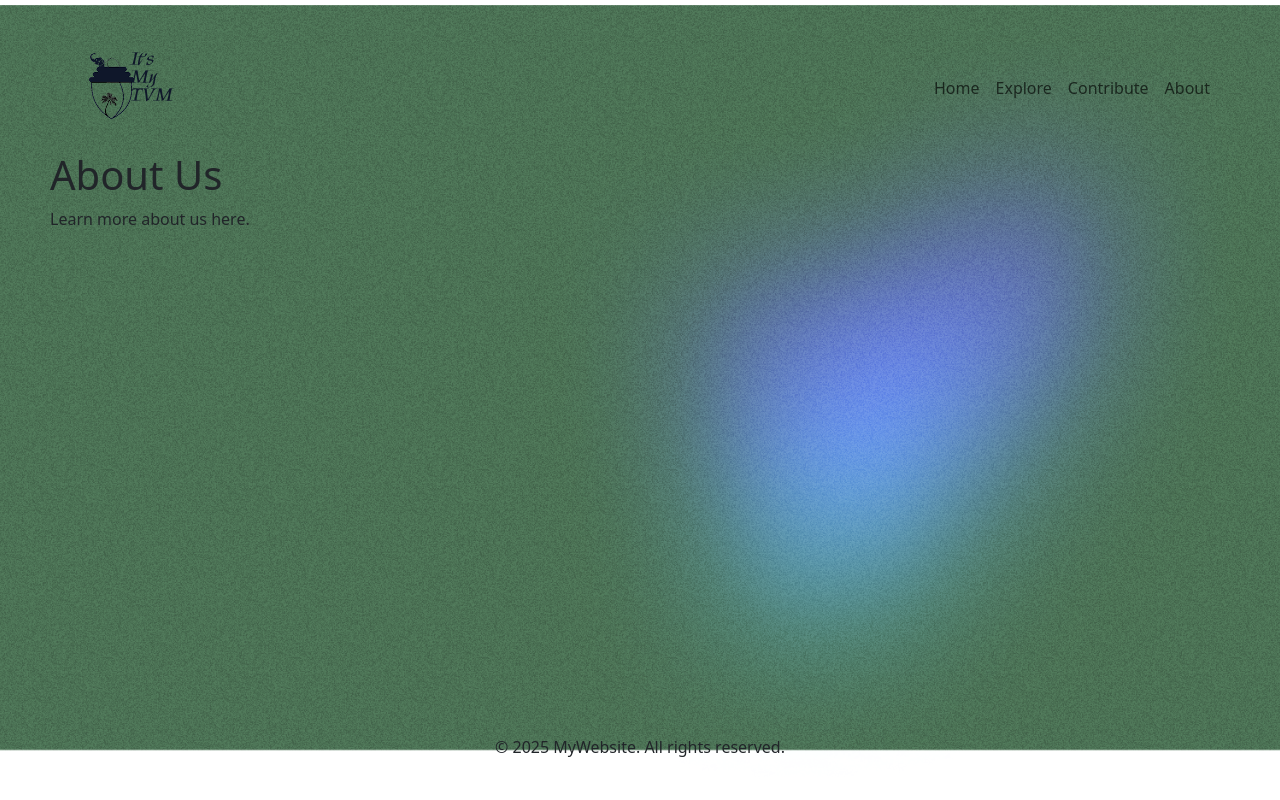
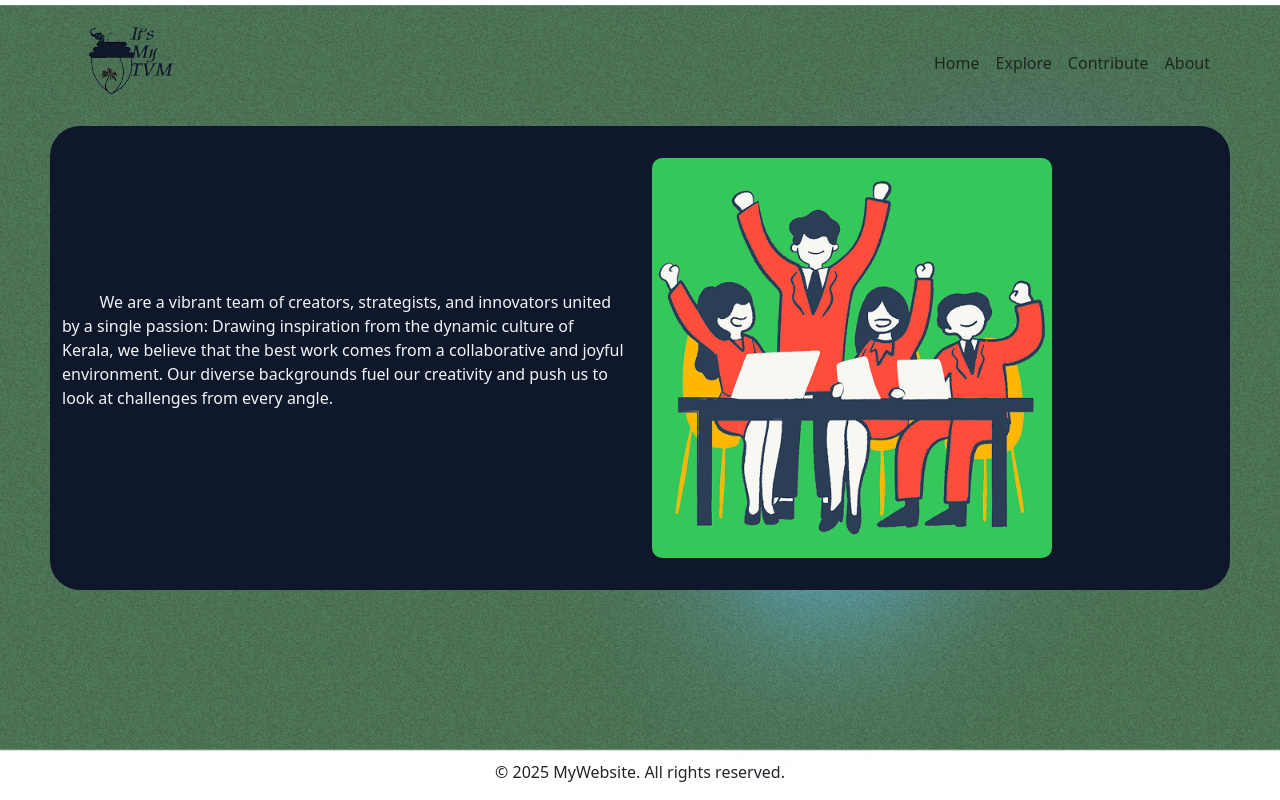
Before and after one commit to faizal6916/itsmytvmunofficial, a PHP site: page /itsmytvmunofficial/about in a window 1280 px wide. Run offline with PHP 8.4, Linux system fonts and the light colour scheme; some web fonts are replaced.

Commit message:
third commit

```diff
--- a/views/about.php
+++ b/views/about.php
@@ -1,4 +1,22 @@
 <?php include 'header.php'; ?>
-<h1>About Us</h1>
-<p>Learn more about us here.</p>
+<div class="container-fluid custom-section">
+  <div class="row align-items-center g-6">
+    <!-- Left: Paragraph -->
+    <div class="col-lg-6 custom-text">
+
+      <p>
+                          &nbsp&nbsp&nbsp&nbsp&nbsp&nbsp&nbsp&nbsp
+                          We are a vibrant team of creators, strategists, and innovators united by a single passion:
+                          Drawing inspiration from the dynamic culture of Kerala,
+                          we believe that the best work comes from a collaborative and joyful environment.
+                          Our diverse backgrounds fuel our creativity and push us to look at challenges from every angle.
+      </p>
+    </div>
+
+    <!-- Right: Image -->
+    <div class="col-lg-6">
+      <img src="views/css/assets/about_us.png" style="width: 400px; height: 400px; object-fit: cover;" alt="Travel" class="custom-img">
+    </div>
+  </div>
+</div>
 <?php include 'footer.php'; ?>
--- /dev/null
+++ b/views/css/aboutstyle.css
@@ -0,0 +1,18 @@
+ .custom-section {
+      background-color: #0F172A;
+      color: #f1f5f9;
+      padding: 2rem 1rem;
+      border-radius: 30px;
+    }
+    .custom-img {
+      width: 100%;
+      height: auto;
+      max-height: 500px;
+      object-fit: cover;
+      border-radius: 10px;
+    }
+    @media (min-width: 992px) {
+      .custom-text {
+        padding-right: 2rem;
+      }
+    }
--- /dev/null
+++ b/views/css/formstyle.css
@@ -0,0 +1,26 @@
+  .contribute-section {
+      background-color: #0F172A;
+      /* color: white; */
+      padding: 2rem;
+      border-radius: 30px;
+    }
+    .contribute-section img {
+      width: 100%;
+      height: auto;
+      max-height: 500px;
+      object-fit: cover;
+      border-radius: 10px;
+      margin-left: 40px;
+    }
+   .form-control, .form-control:focus {
+      background-color: #1E293B;
+      border: 1px solid #334155;
+      color: white;
+    }
+    .form-label {
+      color: #cbd5e1;
+    }
+    .btn-primary {
+      background-color: #3B82F6;
+      border: none;
+    }
--- a/views/css/style.css
+++ b/views/css/style.css
@@ -4,7 +4,9 @@
   background-size: cover;
   background-position: center;
   background-repeat: no-repeat;
+
   min-height: 100vh;
   margin: 0;
-  padding: 25px 50px;
+  padding: 0 50px;
+  /* padding: 10px 20px; */
 }
--- a/views/header.php
+++ b/views/header.php
@@ -5,11 +5,23 @@
   <meta charset="UTF-8" />
   <meta name="viewport" content="width=device-width, initial-scale=1.0"/>
   <title>Its My Tvm</title>
+  <link rel="stylesheet" href="views/css/style.css">
+  <link rel="stylesheet" href="views/css/formstyle.css">
+  <link rel="stylesheet" href="views/css/aboutstyle.css">
+  <link rel="stylesheet" href="views/css/explorestyle.css">
   <link href="https://cdn.jsdelivr.net/npm/bootstrap@5.3.0/dist/css/bootstrap.min.css" rel="stylesheet">
   <link rel="stylesheet" href="https://fonts.googleapis.com/css?family=Roboto|Sofia&display=swap">
-  <link rel="stylesheet" href="views/css/style.css">
+  <style>
+    .form-control, .form-control:focus {
+      background-color: #1E293B;
+      border: 1px solid #334155;
+      color: white;
+    }
+    .form-label {
+      color: #cbd5e1;
+    }
+  </style>
 </head>
-
     <body class="d-flex flex-column min-vh-100">
 
 <!-- Navbar -->
```
Also changed, not shown: views/contribute.php (+33 -2 lines), views/css/explorestyle.css (added, +48 -0 lines), views/explore.php (+29 -2 lines), views/css/assets/about_us.png (added), views/css/assets/formimage.png (added).
